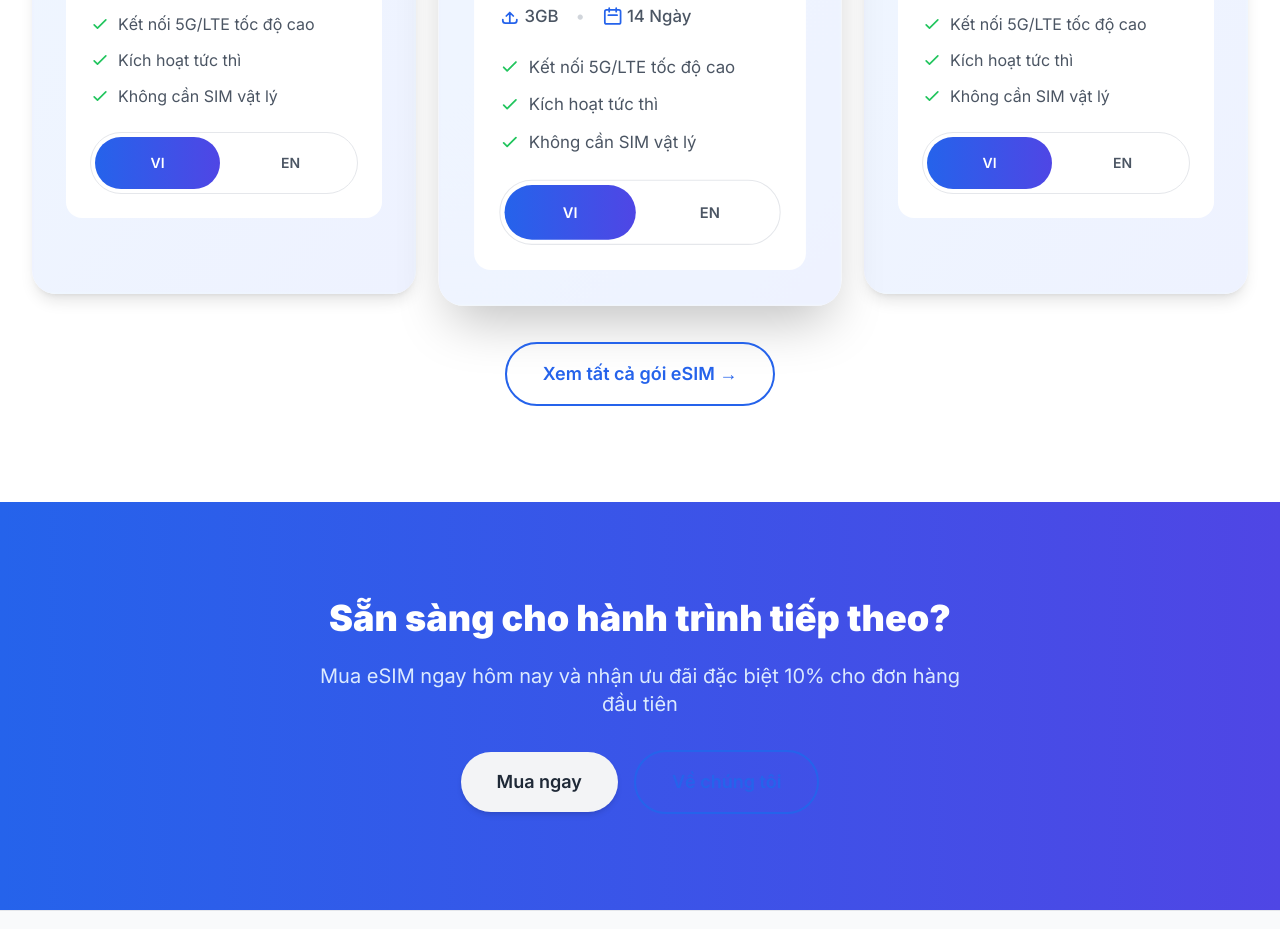
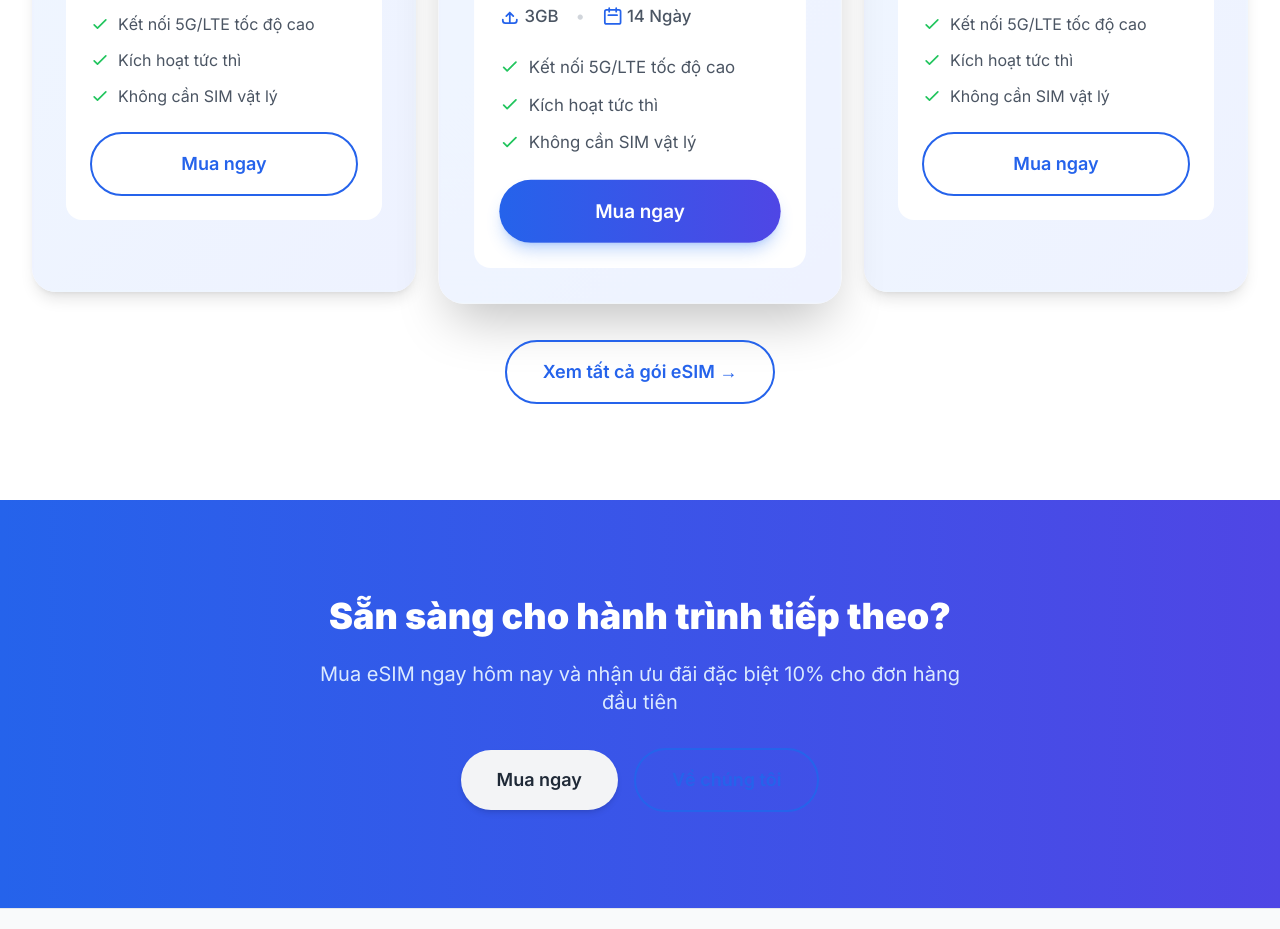
Before and after one commit to filescryplink/esimba, a Next.js app: page /vi in a window 1280 px wide. Shown: the part 2240-3169 px from the top of the page. Built offline with nearby package versions, Linux system fonts and the light colour scheme.

Commit message:
Fix PlanCard UI: restore Buy Now button

```diff
--- a/components/PlanCard.tsx
+++ b/components/PlanCard.tsx
@@ -1,6 +1,7 @@
 'use client';
 
-import { useTranslations, useLocale } from 'next-intl';
+import { useTranslations } from 'next-intl';
+import { Button } from './Button';
 
 interface PlanCardProps {
   name: string;
@@ -14,13 +15,6 @@ export const PlanCard = ({
   name, data, duration, price, featured = false
 }: PlanCardProps) => {
   const t = useTranslations('common.planCard');
-  const locale = useLocale();
-
-  const switchLocale = (newLocale: string) => {
-    const path = window.location.pathname;
-    const newPath = path.replace(`/${locale}`, `/${newLocale}`);
-    window.location.href = newPath;
-  };
 
   return (
     <div className={`
@@ -70,20 +64,9 @@ export const PlanCard = ({
             {t('benefit3')}
           </li>
         </ul>
-        <div className="flex items-center gap-2 border border-gray-200 rounded-full p-1 w-full">
-          <button
-            onClick={() => switchLocale('vi')}
-            className={`flex-1 px-4 py-4 rounded-full text-sm font-semibold transition-all ${locale === 'vi' ? 'bg-gradient-to-r from-blue-600 to-indigo-600 text-white' : 'text-gray-600 hover:bg-gray-100'}`}
-          >
-            VI
-          </button>
-          <button
-            onClick={() => switchLocale('en')}
-            className={`flex-1 px-4 py-4 rounded-full text-sm font-semibold transition-all ${locale === 'en' ? 'bg-gradient-to-r from-blue-600 to-indigo-600 text-white' : 'text-gray-600 hover:bg-gray-100'}`}
-          >
-            EN
-          </button>
-        </div>
+        <Button variant={featured ? "primary" : "outline"} size="lg" className="w-full">
+          {t('cta')}
+        </Button>
       </div>
     </div>
   );
```
